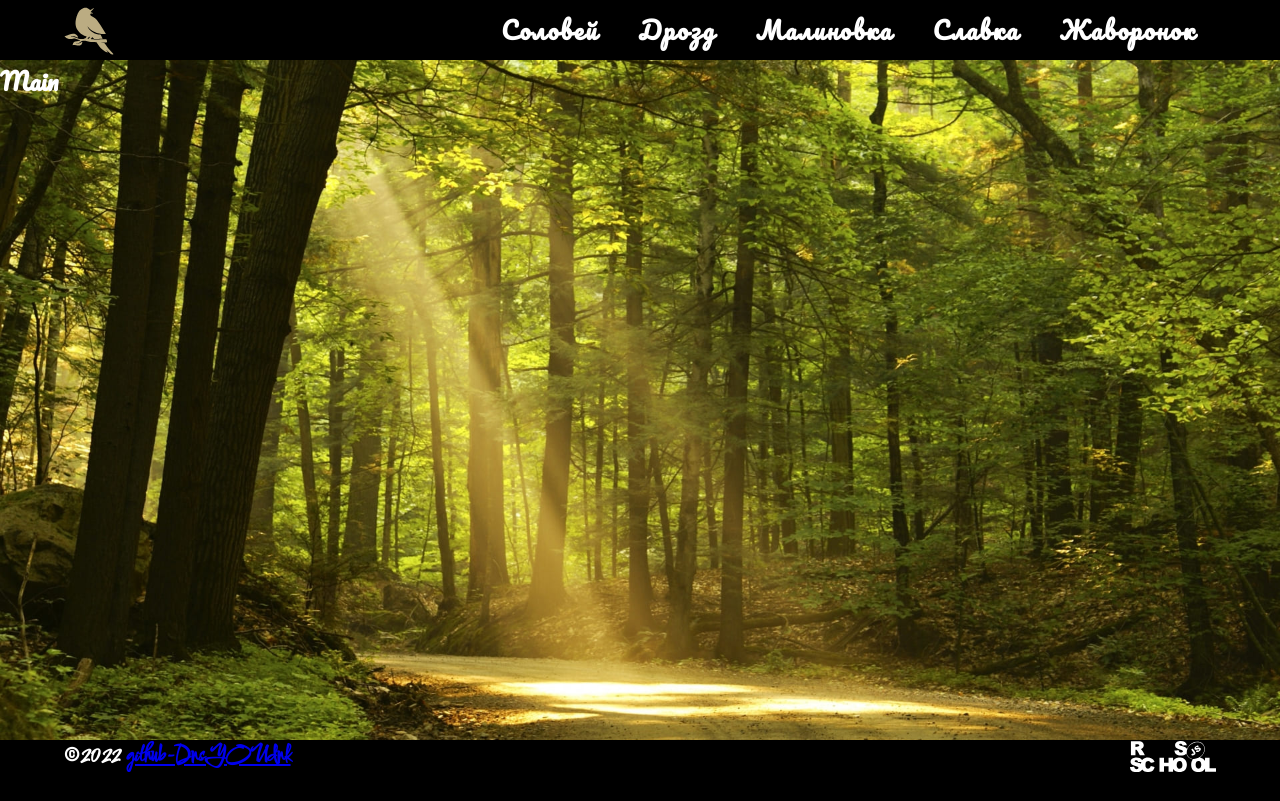
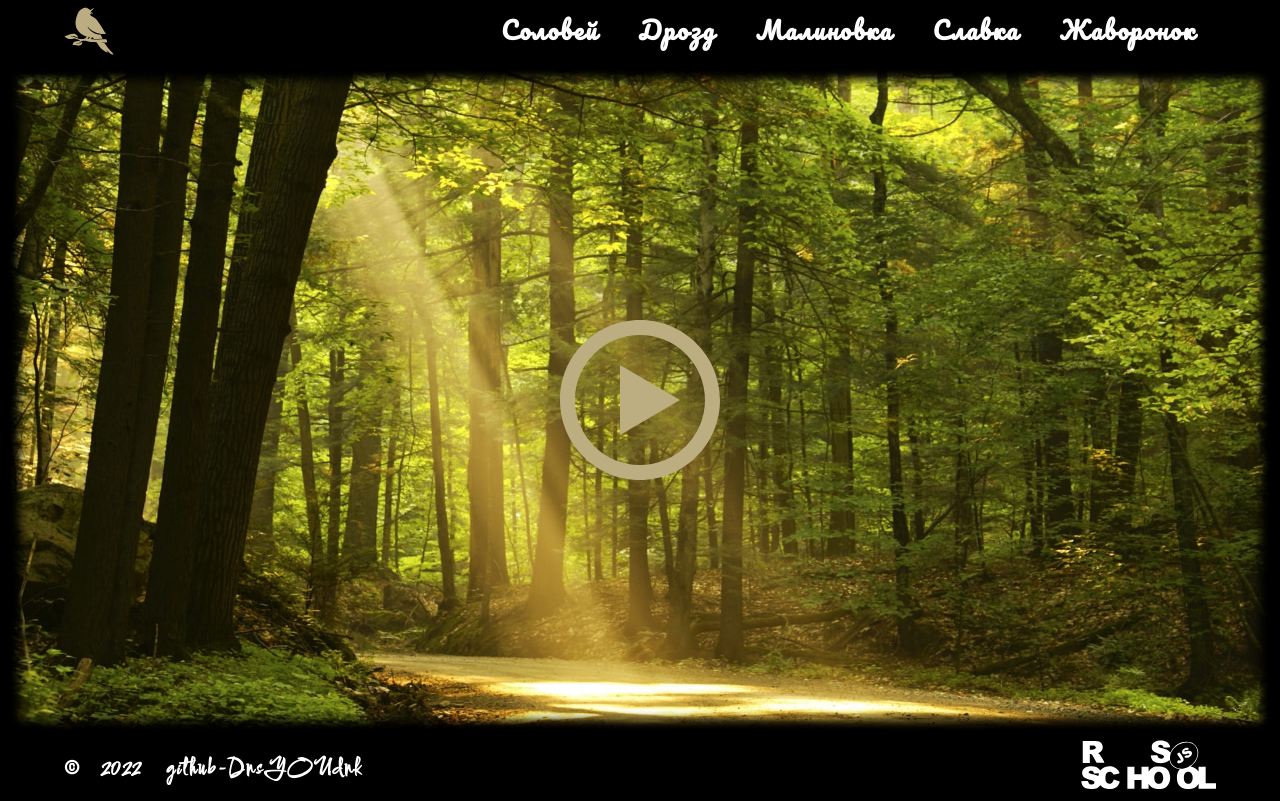
Before and after one commit to DnsYOUdnk/Building-completed-applications, a plain HTML site: page eco-sounds/index.html in a window 1280 px wide. Drawn offline with Linux system fonts and the light colour scheme.

Commit message:
feat: add audio button and its styles

```diff
--- a/eco-sounds/css/style.css
+++ b/eco-sounds/css/style.css
@@ -22,7 +22,7 @@ body {
 .nav__item.active {
     background-color: #c5b482;
     color: #000;
-    box-shadow: inset  0px 0px 16px 8px rgba(0, 0, 0, 0.5);
+    box-shadow: inset  0px -2px 10px 4px rgb(0, 0, 0);
 }
 
 .app__eco-sounds {
@@ -82,6 +82,7 @@ body {
 .nav__item:hover {
     color: #000;
     background-color: #c5b482;
+    box-shadow: inset 0px -2px 5px 0px #000;
 }
 
 .main {
@@ -89,20 +90,61 @@ body {
     background-image: url(../assets/img/forest.jpg);
     background-repeat: no-repeat;
     background-size: cover;
+    box-shadow: inset 0 0 10px 20px #000;
+    transition: 1s;
+    display: flex;
+    justify-content: center;
+    align-items: center;
+}
+
+.audio__btn {
+    width: 160px;
+    height: 160px;
+    background-image: url(../assets/svg/play.svg);
+    background-repeat: no-repeat;
+    background-size: contain;
+    background-color: transparent;
+    border: none;
+    cursor: pointer;
+}
+
+.audio__btn:hover {
+    filter: brightness(60%);
 }
 
 .footer {
-    height: 60px;
     flex: 0 0 auto;
     font-family: 'Comforter', cursive;
 }
 
 .footer__wrapper {
+    height: 60px;
     display: flex;
     justify-content: space-between;
+    align-items: center;
 }
 
-.footer__school-link img {
-    width: 86px;
-    height: 32px;
+.footer__author-copy span {
+    padding: 0 20px;
 }
+
+.footer__author-copy a {
+    color: #fff;
+    letter-spacing: 2px;
+    text-decoration: none;
+    transition: 0.6s;
+}
+
+.footer__author-copy a:hover {
+    color: #c5b482;
+}
+
+.footer__school-logo {
+    width: 135px;
+    height: 50px;
+    transition: 0.6s;
+}
+
+.footer__school-logo:hover {
+    filter: invert(26%) sepia(15%) saturate(638%) hue-rotate(7deg) brightness(92%) contrast(87%);
+}
--- a/eco-sounds/index.html
+++ b/eco-sounds/index.html
@@ -32,7 +32,7 @@
             </div>
         </header>
         <main class="main">
-            Main
+            <button class="audio__btn"></button>
         </main>
         <footer class="footer">
             <div class="container">
@@ -42,7 +42,7 @@
                         <a href="https://github.com/DnsYOUdnk" target="_blank">github-DnsYOUdnk</a>
                     </div>
                     <div class="footer__school-link">
-                        <a href="https://rs.school/js-stage0/" target="_blank"><img src="./assets/svg/rss.svg" alt="rsschool"></a>
+                        <a href="https://rs.school/js-stage0/" target="_blank"><img src="./assets/svg/rss.svg" alt="rsschool" class="footer__school-logo"></a>
                     </div>
                 </div>
             </div>
```
